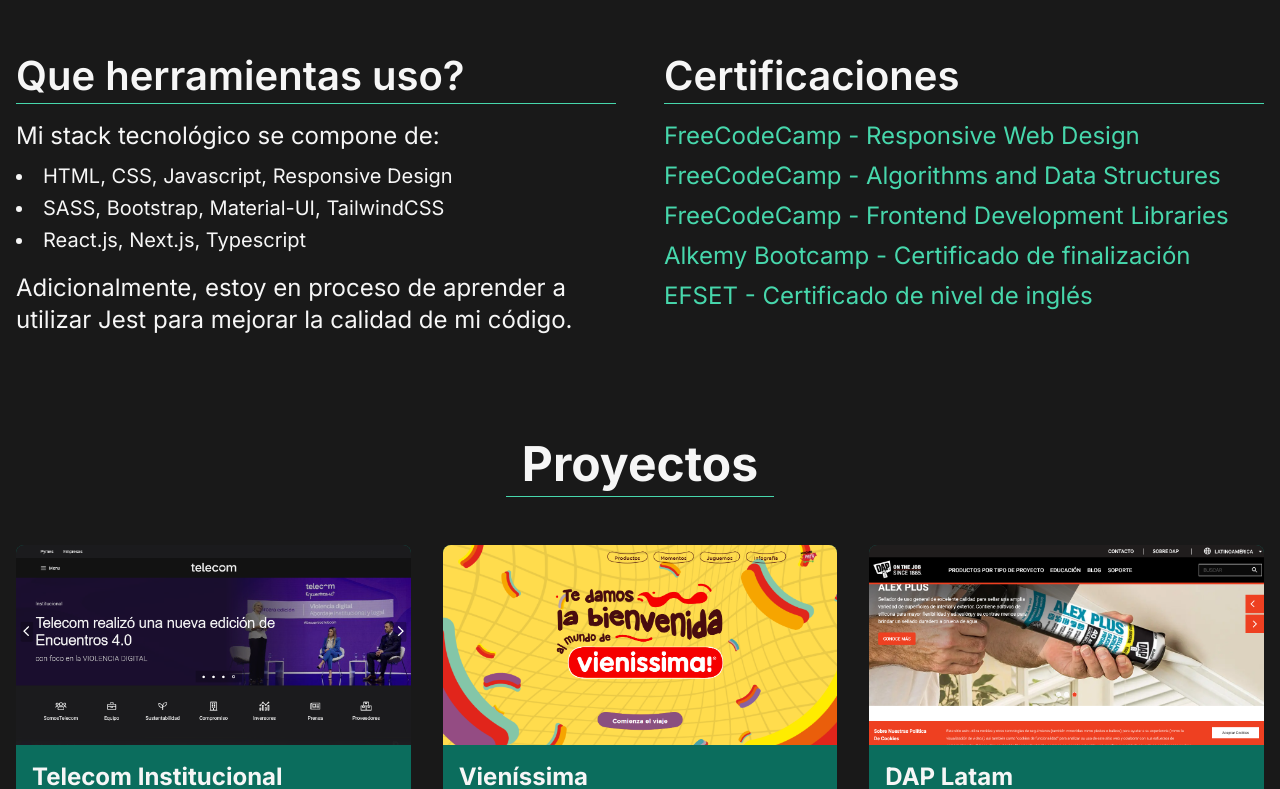
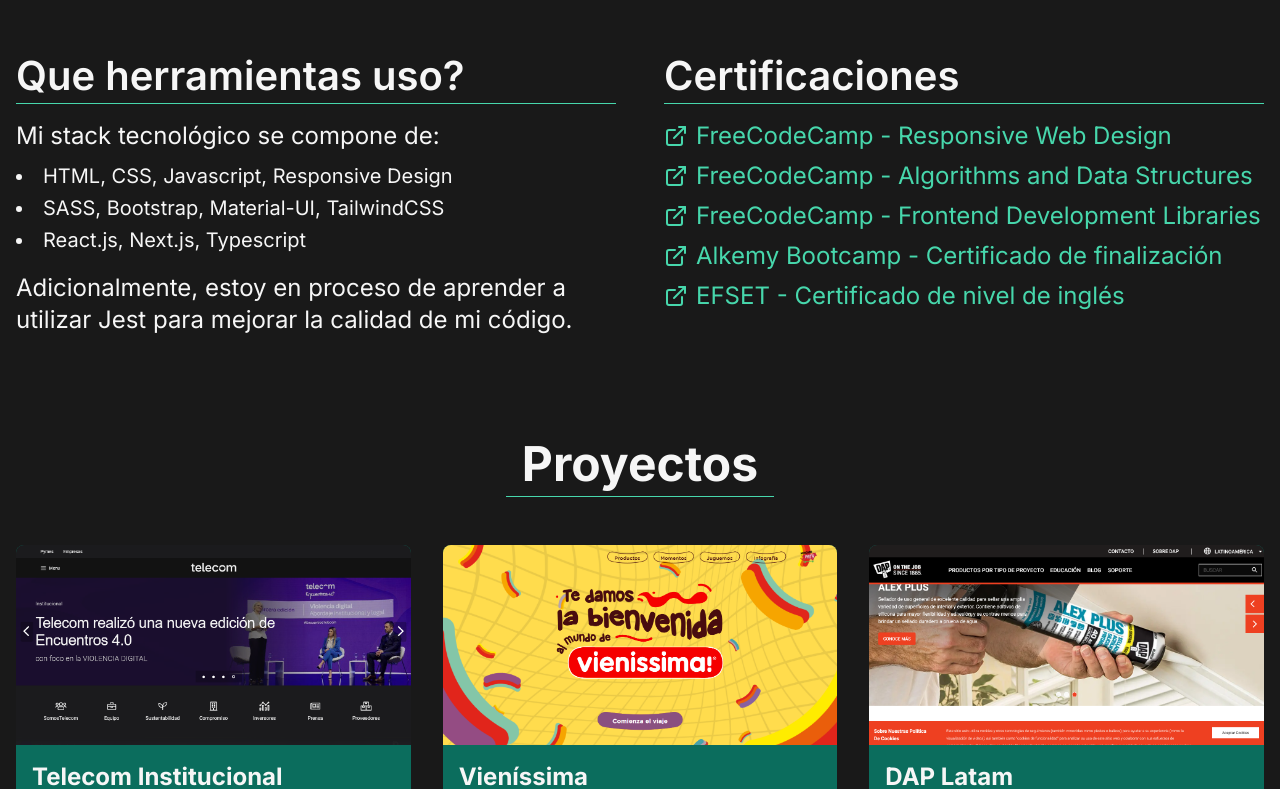
Before and after one commit to maple146/portfolio, a Next.js app: page / in a window 1280 px wide. Shown: the part 1031-1820 px from the top of the page. Built offline with nearby package versions, Linux system fonts and the light colour scheme.

Commit message:
Add svg icon to CustomLink component

```diff
--- a/src/components/custom-link.tsx
+++ b/src/components/custom-link.tsx
@@ -1,3 +1,4 @@
+import { ExternalLinkIcon } from "lucide-react";
 import Link from "next/link";
 
 export interface CustomLinkTypes {
@@ -8,12 +9,10 @@
 
 const CustomLink = ({ url, text, size }: CustomLinkTypes) => {
   return (
-    <Link href={url} rel="noopener noreferrer" target="_blank">
+    <Link href={url} rel="noopener noreferrer" target="_blank" className="text-main-100 flex items-center hover:underline">
+      <ExternalLinkIcon />
       <p
-        className={`text-main-100 ${
-          // Refactorizar usando cva
-          size === "sm" ? "text-sm" : "text-base lg:text-lg"
-        }  hover:underline`}
+        className={`${size === "sm" ? "text-sm" : "text-base lg:text-lg"} ml-2`}
       >
         {text}
       </p>
```
Also changed, not shown: src/components/icons/external-link.jsx (added, +23 -0 lines).
